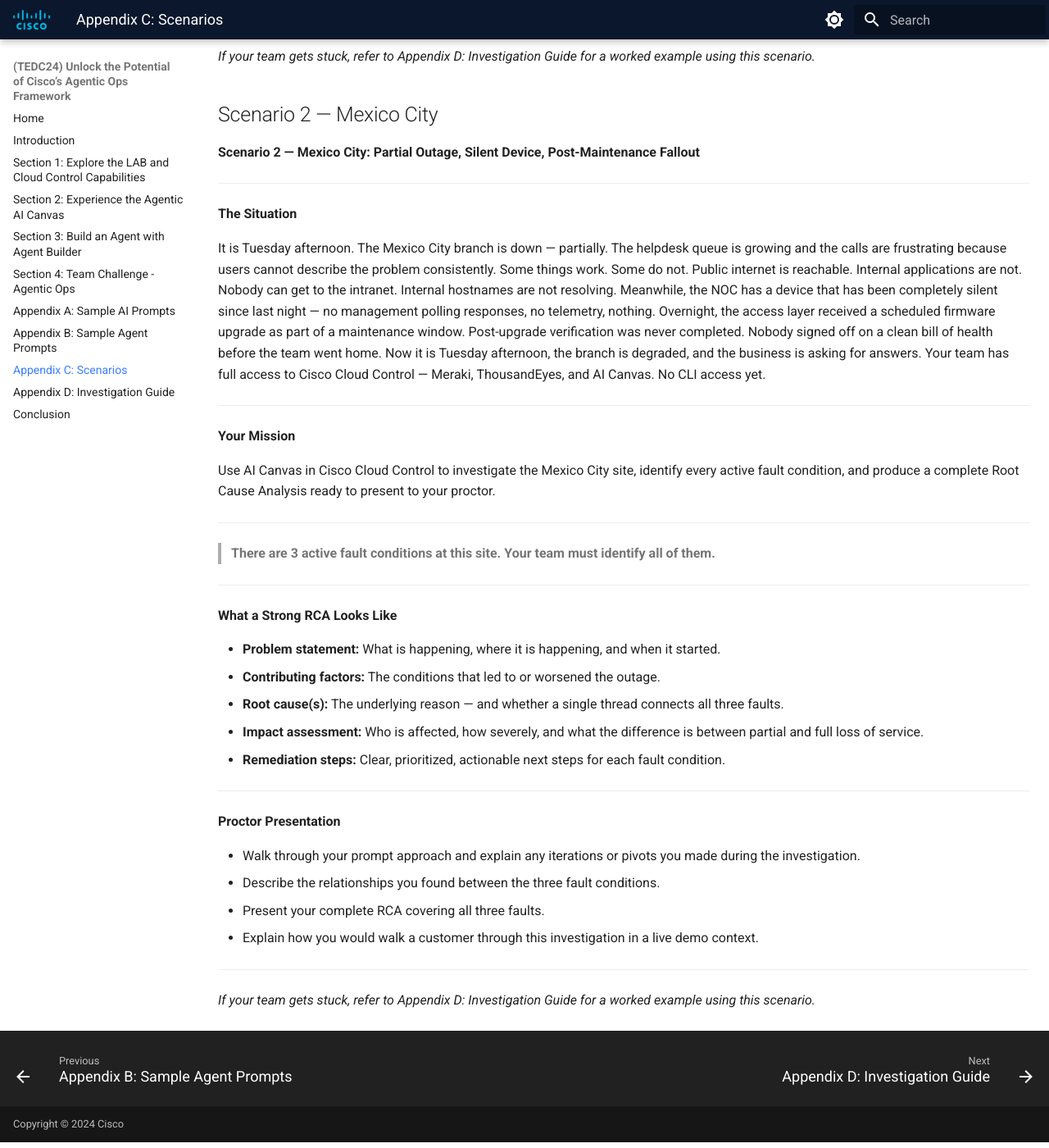
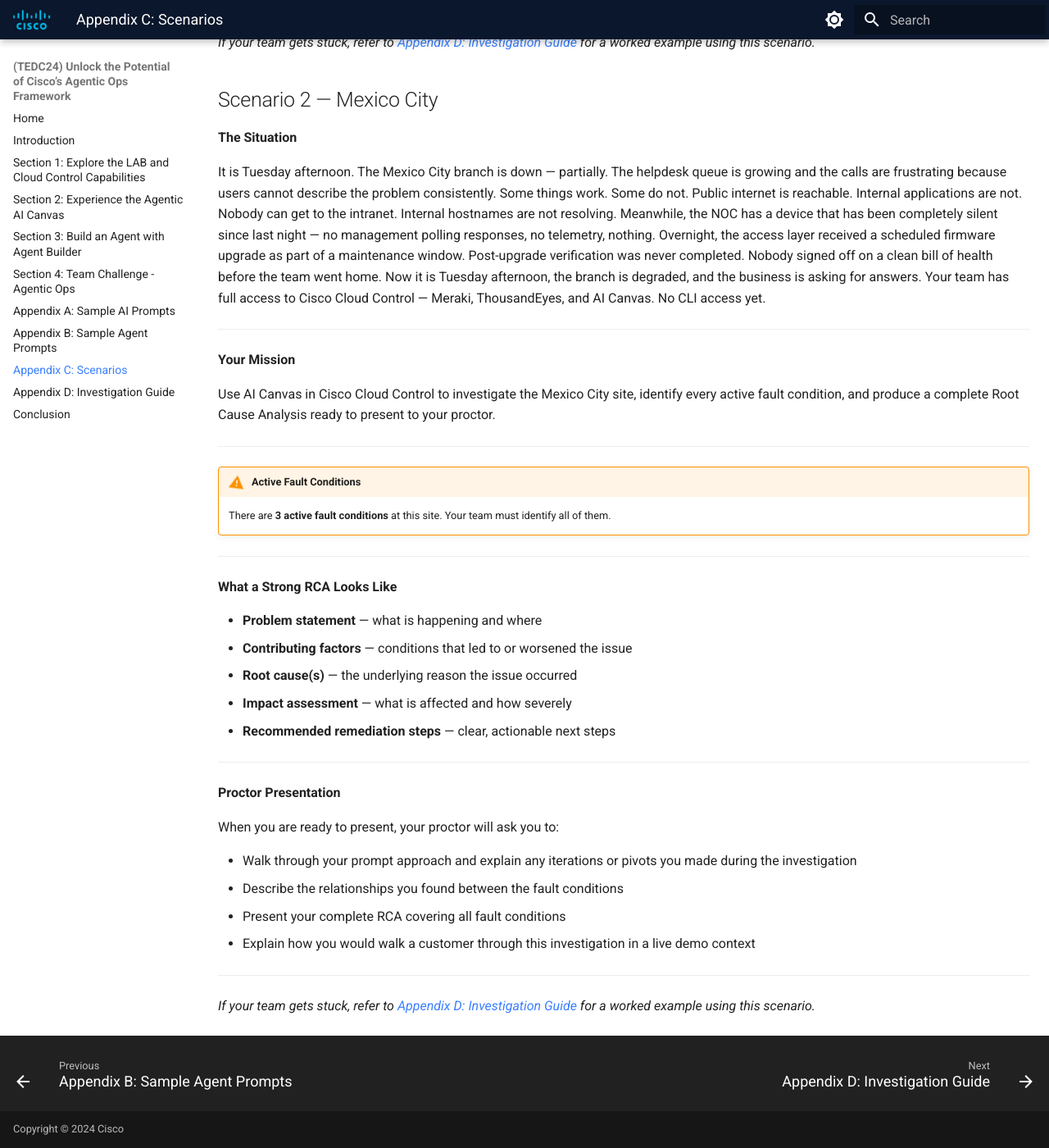
Before and after one commit to mokuma56/tedcn24-01-fy27, an MkDocs documentation site: the page built from docs/appendix-c-scenarios/index.md, in a window 1280 px wide and 1400 px high, scrolled down 1367 px. Shown: the whole window at 82% size. Built offline with MkDocs 1.6.1 and Material for MkDocs 9.7.7, drawn with Linux system fonts in a browser that asks for light colours; some of the changed text lies outside the part shown.

Commit message:
Update lab guide — 2026-08-04 14:07

```diff
--- a/docs/appendix-c-scenarios/index.md
+++ b/docs/appendix-c-scenarios/index.md
@@ -3,10 +3,6 @@
 This appendix contains the two scenario briefs for the Section 4 Team Challenge. Each scenario places your team inside a real operational situation at a specific branch site — your job is to use AI Canvas to investigate, identify every active fault condition, and build a complete root cause analysis. No hints, no prescribed steps, no suggested prompts: your team decides how to approach it, and you'll be evaluated on the quality of your RCA and the creativity of your prompt engineering. If you get stuck or want to compare your approach after the challenge, Appendix D: Investigation Guide contains a worked example for each scenario.
 
 ## Scenario 1 — Buenos Aires
-
-**Scenario 1 — Buenos Aires**
-
----
 
 **The Situation**
 
@@ -20,7 +16,8 @@
 
 ---
 
-> **⚠ There are 6 active fault conditions at this site. Your team must identify all of them.**
+!!! warning "Active Fault Conditions"
+    There are **6 active fault conditions** at this site. Your team must identify all of them.
 
 ---
 
@@ -45,13 +42,9 @@
 
 ---
 
-*If your team gets stuck, refer to Appendix D: Investigation Guide for a worked example using this scenario.*
+*If your team gets stuck, refer to [Appendix D: Investigation Guide](../appendix-d-investigation-guide/) for a worked example using this scenario.*
 
 ## Scenario 2 — Mexico City
-
-**Scenario 2 — Mexico City: Partial Outage, Silent Device, Post-Maintenance Fallout**
-
----
 
 **The Situation**
 
@@ -65,27 +58,30 @@
 
 ---
 
-> **There are 3 active fault conditions at this site. Your team must identify all of them.**
+!!! warning "Active Fault Conditions"
+    There are **3 active fault conditions** at this site. Your team must identify all of them.
 
 ---
 
 **What a Strong RCA Looks Like**
 
-- **Problem statement:** What is happening, where it is happening, and when it started.
-- **Contributing factors:** The conditions that led to or worsened the outage.
-- **Root cause(s):** The underlying reason — and whether a single thread connects all three faults.
-- **Impact assessment:** Who is affected, how severely, and what the difference is between partial and full loss of service.
-- **Remediation steps:** Clear, prioritized, actionable next steps for each fault condition.
+- **Problem statement** — what is happening and where
+- **Contributing factors** — conditions that led to or worsened the issue
+- **Root cause(s)** — the underlying reason the issue occurred
+- **Impact assessment** — what is affected and how severely
+- **Recommended remediation steps** — clear, actionable next steps
 
 ---
 
 **Proctor Presentation**
 
-- Walk through your prompt approach and explain any iterations or pivots you made during the investigation.
-- Describe the relationships you found between the three fault conditions.
-- Present your complete RCA covering all three faults.
-- Explain how you would walk a customer through this investigation in a live demo context.
+When you are ready to present, your proctor will ask you to:
+
+- Walk through your prompt approach and explain any iterations or pivots you made during the investigation
+- Describe the relationships you found between the fault conditions
+- Present your complete RCA covering all fault conditions
+- Explain how you would walk a customer through this investigation in a live demo context
 
 ---
 
-*If your team gets stuck, refer to Appendix D: Investigation Guide for a worked example using this scenario.*
+*If your team gets stuck, refer to [Appendix D: Investigation Guide](../appendix-d-investigation-guide/) for a worked example using this scenario.*
```
